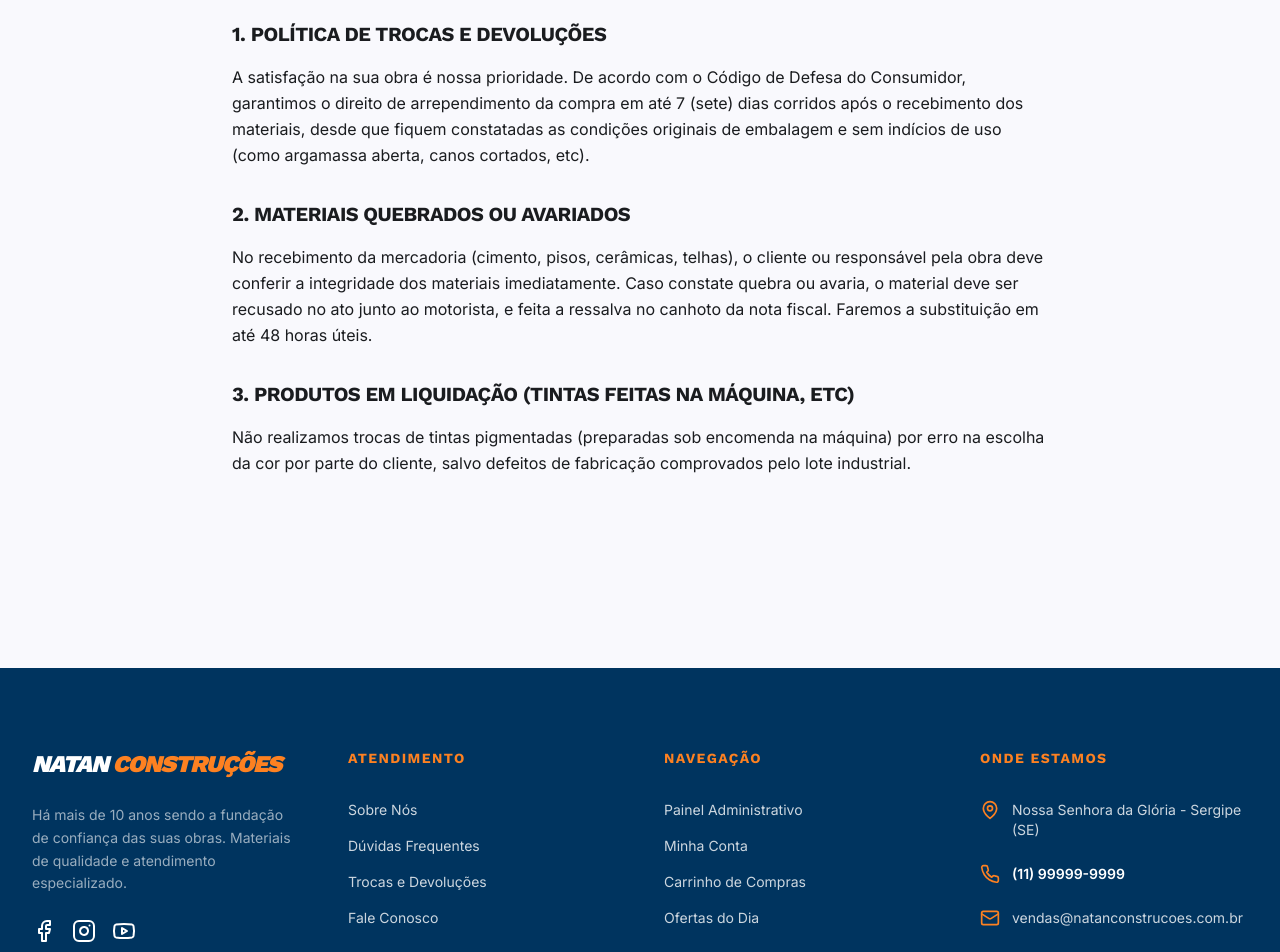
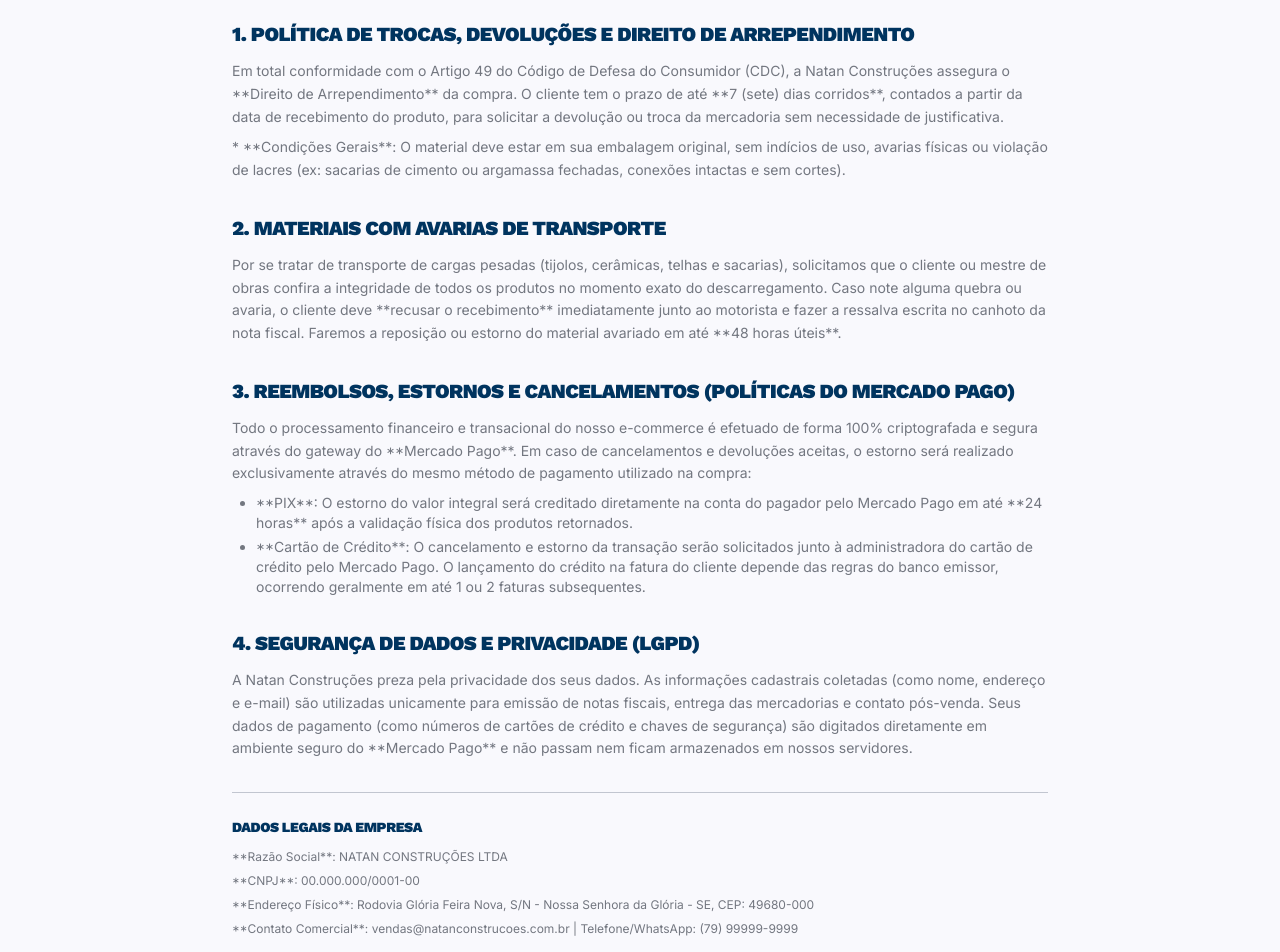
Before and after one commit to Gui2761/Natan-Constru-es, a React (Vite) app: page /politica in a window 1280 px wide. Shown: the part 460-1412 px from the top of the page. Built offline with nearby package versions, Linux system fonts and the light colour scheme; no server answers.

Commit message:
feat(compliance): align content with new store identity and Mercado Pago legal audit requirements

```diff
--- a/src/components/Footer.jsx
+++ b/src/components/Footer.jsx
@@ -12,7 +12,7 @@
             Natan <span className="text-secondary">Construções</span>
           </h2>
           <p className="text-white/60 text-sm leading-relaxed">
-            Há mais de 10 anos sendo a fundação de confiança das suas obras. Materiais de qualidade e atendimento especializado.
+            A sua nova e mais completa parceira de confiança para todas as suas obras. Materiais de altíssima qualidade e atendimento técnico especializado.
           </p>
           <div className="flex gap-4">
             <Facebook className="hover:text-secondary cursor-pointer transition-colors" />
@@ -49,11 +49,11 @@
           <ul className="space-y-6">
             <li className="flex gap-3 items-start">
               <MapPin className="text-secondary shrink-0" size={20} />
-              <p className="text-sm text-white/80">Nossa Senhora da Glória - Sergipe (SE)</p>
+              <p className="text-sm text-white/80">Rodovia Glória Feira Nova, S/N - Nossa Senhora da Glória - SE, 49680-000</p>
             </li>
             <li className="flex gap-3 items-center">
               <Phone className="text-secondary shrink-0" size={20} />
-              <p className="text-sm font-bold">(11) 99999-9999</p>
+              <p className="text-sm font-bold">(79) 99999-9999</p>
             </li>
             <li className="flex gap-3 items-center">
               <Mail className="text-secondary shrink-0" size={20} />
--- a/src/pages/About.jsx
+++ b/src/pages/About.jsx
@@ -15,7 +15,7 @@
              A Fundação da sua <br/> <span className="text-secondary">Conquista</span>
           </h1>
           <p className="text-white/80 text-lg max-w-2xl mx-auto">
-            Desde 2016, a Natan Construções tem sido a parceira número um de engenheiros, arquitetos e famílias que buscam construir com excelência, preço justo e garantia de entrega.
+            A Natan Construções nasceu em Nossa Senhora da Glória (SE) para ser a parceira número um de engenheiros, arquitetos e famílias que buscam construir com tecnologia, preço justo e garantia de entrega ágil.
           </p>
         </div>
       </section>
--- a/src/pages/ContactFAQ.jsx
+++ b/src/pages/ContactFAQ.jsx
@@ -25,12 +25,12 @@
                <HelpCircle className="text-secondary" /> Dúvidas Frequentes
             </h2>
             <div className="space-y-4">
-               {[
-                 { q: 'Qual o prazo de entrega?', a: 'Para entregas na região metropolitana, garantimos a chegada dos materiais em até 48 horas úteis após a aprovação do pagamento.' },
-                 { q: 'Posso fazer orçamento para construtora?', a: 'Sim! Utilize nossa ferramenta de "Gerar Orçamento em PDF" no carrinho de compras ou entre em contato com nosso setor B2B.' },
-                 { q: 'Quais as formas de pagamento?', a: 'Aceitamos PIX (com desconto), Cartão de Crédito em até 12x e Boleto Bancário para pessoas jurídicas pré-aprovadas.' },
-                 { q: 'Como fucionam as trocas de materiais quebrados?', a: 'Se o material chegou avariado, recuse no ato da entrega ou entre em contato no mesmo dia. Faremos a reposição imediata sem custos.' }
-               ].map((item, idx) => (
+                {[
+                  { q: 'Qual o prazo de entrega?', a: 'Para entregas em Nossa Senhora da Glória e região, garantimos a entrega dos materiais em até 24h a 48h úteis após a aprovação. Para outros estados, o prazo e o custo são simulados em tempo real na tela de finalização de compra (via Correios PAC ou SEDEX).' },
+                  { q: 'Posso fazer orçamento para minha obra?', a: 'Sim! Ao adicionar seus itens ao carrinho, você pode ir para o checkout e clicar em "Baixar Orçamento PDF" para obter um orçamento profissional detalhado para sua construtora ou equipe de obras.' },
+                  { q: 'Quais as formas de pagamento?', a: 'Aceitamos PIX e Cartão de Crédito em até 12x. Todos os nossos pagamentos são processados com a segurança absoluta e criptografia garantida do Mercado Pago.' },
+                  { q: 'Como funcionam as trocas de materiais?', a: 'Em alinhamento com o Código de Defesa do Consumidor, você tem até 7 dias corridos para devolução por arrependimento. Caso algum material chegue quebrado ou avariado, recuse no ato da entrega para reposição imediata.' }
+                ].map((item, idx) => (
                  <details key={idx} className="group bg-surface border border-outline-variant rounded-xl overflow-hidden [&_summary::-webkit-details-marker]:hidden">
                    <summary className="flex items-center justify-between p-6 font-bold text-primary cursor-pointer bg-surface hover:bg-surface-container transition-colors">
                      {item.q}
--- a/src/pages/Policy.jsx
+++ b/src/pages/Policy.jsx
@@ -17,21 +17,51 @@
            <p className="text-outline uppercase tracking-widest text-[10px] font-bold mt-2">Termos e Condições, Trocas e Devoluções</p>
         </div>
 
-        <div className="prose prose-p:text-outline prose-headings:text-primary max-w-none">
-           <h3 className="text-xl font-bold uppercase mb-4">1. Política de Trocas e Devoluções</h3>
-           <p className="mb-8 leading-relaxed">
-             A satisfação na sua obra é nossa prioridade. De acordo com o Código de Defesa do Consumidor, garantimos o direito de arrependimento da compra em até 7 (sete) dias corridos após o recebimento dos materiais, desde que fiquem constatadas as condições originais de embalagem e sem indícios de uso (como argamassa aberta, canos cortados, etc).
-           </p>
+        <div className="prose prose-p:text-outline prose-headings:text-primary max-w-none space-y-8">
+           <div>
+             <h3 className="text-xl font-black uppercase text-primary mb-3">1. Política de Trocas, Devoluções e Direito de Arrependimento</h3>
+             <p className="leading-relaxed text-sm text-outline">
+               Em total conformidade com o Artigo 49 do Código de Defesa do Consumidor (CDC), a Natan Construções assegura o **Direito de Arrependimento** da compra. O cliente tem o prazo de até **7 (sete) dias corridos**, contados a partir da data de recebimento do produto, para solicitar a devolução ou troca da mercadoria sem necessidade de justificativa.
+             </p>
+             <p className="leading-relaxed text-sm text-outline mt-2">
+               * **Condições Gerais**: O material deve estar em sua embalagem original, sem indícios de uso, avarias físicas ou violação de lacres (ex: sacarias de cimento ou argamassa fechadas, conexões intactas e sem cortes).
+             </p>
+           </div>
 
-           <h3 className="text-xl font-bold uppercase mb-4">2. Materiais Quebrados ou Avariados</h3>
-           <p className="mb-8 leading-relaxed">
-             No recebimento da mercadoria (cimento, pisos, cerâmicas, telhas), o cliente ou responsável pela obra deve conferir a integridade dos materiais imediatamente. Caso constate quebra ou avaria, o material deve ser recusado no ato junto ao motorista, e feita a ressalva no canhoto da nota fiscal. Faremos a substituição em até 48 horas úteis.
-           </p>
+           <div>
+             <h3 className="text-xl font-black uppercase text-primary mb-3">2. Materiais com Avarias de Transporte</h3>
+             <p className="leading-relaxed text-sm text-outline">
+               Por se tratar de transporte de cargas pesadas (tijolos, cerâmicas, telhas e sacarias), solicitamos que o cliente ou mestre de obras confira a integridade de todos os produtos no momento exato do descarregamento. Caso note alguma quebra ou avaria, o cliente deve **recusar o recebimento** imediatamente junto ao motorista e fazer a ressalva escrita no canhoto da nota fiscal. Faremos a reposição ou estorno do material avariado em até **48 horas úteis**.
+             </p>
+           </div>
 
-           <h3 className="text-xl font-bold uppercase mb-4">3. Produtos em Liquidação (Tintas feitas na máquina, etc)</h3>
-           <p className="mb-8 leading-relaxed">
-             Não realizamos trocas de tintas pigmentadas (preparadas sob encomenda na máquina) por erro na escolha da cor por parte do cliente, salvo defeitos de fabricação comprovados pelo lote industrial.
-           </p>
+           <div>
+             <h3 className="text-xl font-black uppercase text-primary mb-3">3. Reembolsos, Estornos e Cancelamentos (Políticas do Mercado Pago)</h3>
+             <p className="leading-relaxed text-sm text-outline">
+               Todo o processamento financeiro e transacional do nosso e-commerce é efetuado de forma 100% criptografada e segura através do gateway do **Mercado Pago**. Em caso de cancelamentos e devoluções aceitas, o estorno será realizado exclusivamente através do mesmo método de pagamento utilizado na compra:
+             </p>
+             <ul className="list-disc pl-6 space-y-1 text-sm text-outline mt-2">
+               <li>**PIX**: O estorno do valor integral será creditado diretamente na conta do pagador pelo Mercado Pago em até **24 horas** após a validação física dos produtos retornados.</li>
+               <li>**Cartão de Crédito**: O cancelamento e estorno da transação serão solicitados junto à administradora do cartão de crédito pelo Mercado Pago. O lançamento do crédito na fatura do cliente depende das regras do banco emissor, ocorrendo geralmente em até 1 ou 2 faturas subsequentes.</li>
+             </ul>
+           </div>
+
+           <div>
+             <h3 className="text-xl font-black uppercase text-primary mb-3">4. Segurança de Dados e Privacidade (LGPD)</h3>
+             <p className="leading-relaxed text-sm text-outline">
+               A Natan Construções preza pela privacidade dos seus dados. As informações cadastrais coletadas (como nome, endereço e e-mail) são utilizadas unicamente para emissão de notas fiscais, entrega das mercadorias e contato pós-venda. Seus dados de pagamento (como números de cartões de crédito e chaves de segurança) são digitados diretamente em ambiente seguro do **Mercado Pago** e não passam nem ficam armazenados em nossos servidores.
+             </p>
+           </div>
+
+           <div className="border-t border-outline-variant pt-6">
+             <h3 className="text-sm font-black uppercase text-primary mb-2">Dados Legais da Empresa</h3>
+             <p className="text-xs text-outline leading-loose">
+               **Razão Social**: NATAN CONSTRUÇÕES LTDA <br />
+               **CNPJ**: 00.000.000/0001-00 <br />
+               **Endereço Físico**: Rodovia Glória Feira Nova, S/N - Nossa Senhora da Glória - SE, CEP: 49680-000 <br />
+               **Contato Comercial**: vendas@natanconstrucoes.com.br | Telefone/WhatsApp: (79) 99999-9999
+             </p>
+           </div>
         </div>
       </main>
 
```
Also changed, not shown: src/pages/Home.jsx (+8 -8 lines).
